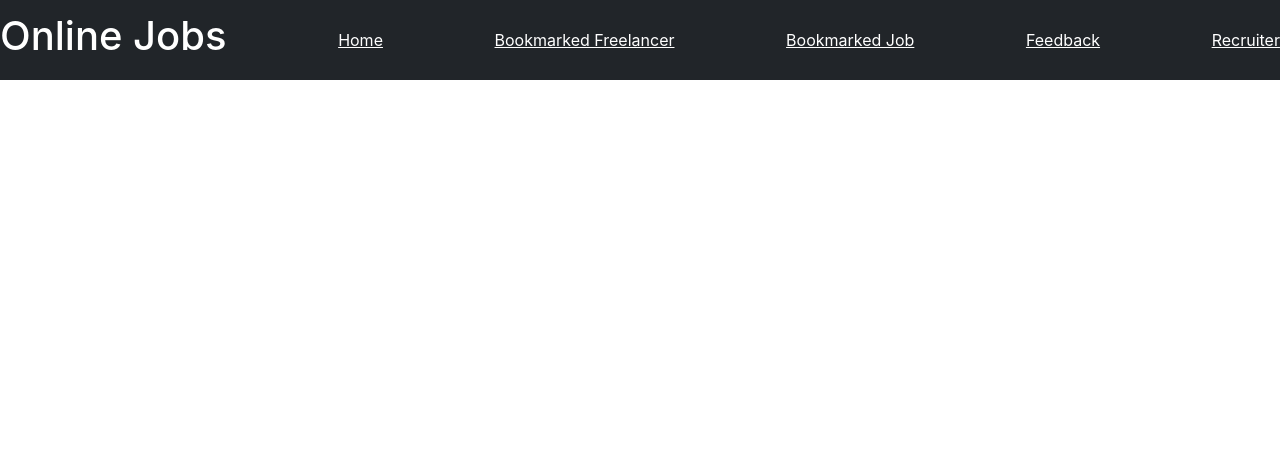
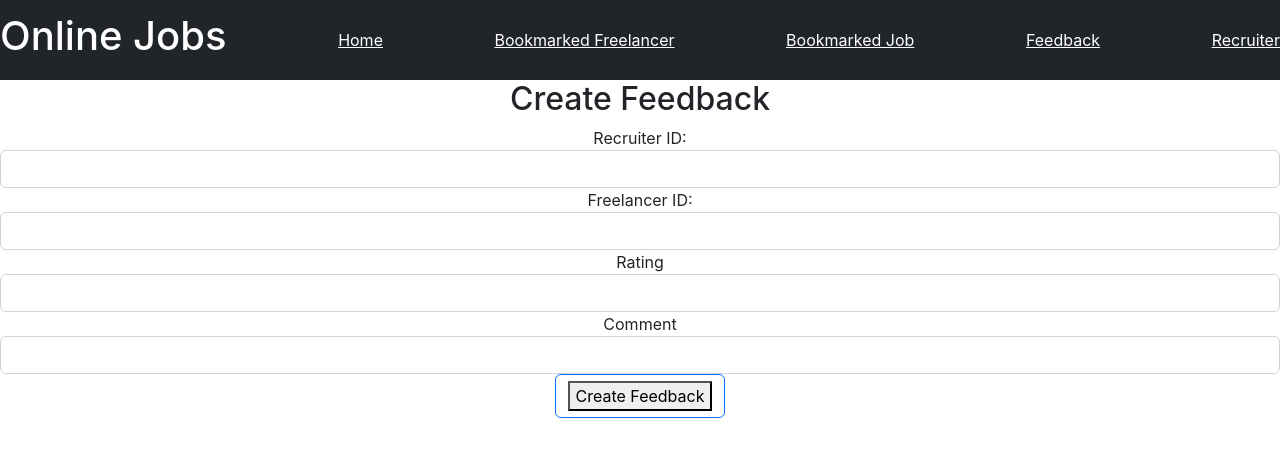
Before and after one commit to Git-Pratik97/online-jobs-new, a React (Create React App) app: page /recruiter/createfeedback in a window 1280 px wide. Shown: the top 456 px of the page. Built offline with nearby package versions, Linux system fonts and the light colour scheme.

Commit message:
added post jobs and create feedback

```diff
--- a/src/App.js
+++ b/src/App.js
@@ -9,6 +9,7 @@ import BookmarkedFreelancerFindBySkill from './components/bookmarked_freelancer/
 import BookmarkedFreelancerRemove from './components/bookmarked_freelancer/BookmarkedFreelancerRemove';
 import PostJob from './components/Job/PostJobs';
 import RecruiterHome from './components/Recruiter/RecruiterHome';
+import CreateFeedback from './components/feedback/createfeedback';
 
 
 
@@ -26,6 +27,7 @@ function App() {
         <Route path='/bookmarked_freelancer/remove' element={<BookmarkedFreelancerRemove/>}/>
         <Route path='/recruiter' element={<RecruiterHome/>}/>
         <Route path='/recruiter/Postjob' element={<PostJob/>}/>
+        <Route path='/recruiter/createfeedback' element={<CreateFeedback/>}/>
       </Routes>
     </div>
     </Router>
--- a/src/components/Job/PostJobs.js
+++ b/src/components/Job/PostJobs.js
@@ -13,7 +13,7 @@ const PostJob= () => {
         },
         onSubmit: (values) => {
             console.log(values);
-            axios.post("http://localhost:8080/jobportal/job/postjob", values)
+            axios.post(`http://localhost:8080/jobportal/job/postjob/${values.freelancerId}/${values.recruiterId}/${values.skillId}`, values)
             .then(resp=>{
                 console.log("Job Added");
                 console.log(resp.data);
@@ -41,7 +41,7 @@ const PostJob= () => {
   return (
     <div className="postJob">
     <h2>Post Job</h2>
-    <div>
+
         <div>
         <form autoComplete="off" onSubmit={formik.handleSubmit}>
           <div className="form-group">
@@ -77,7 +77,6 @@ const PostJob= () => {
         </div>
 
     </div>
-    </div>
 )
 
 }
--- a/src/components/Recruiter/RecruiterHome.js
+++ b/src/components/Recruiter/RecruiterHome.js
@@ -4,8 +4,11 @@ function RecruiterHome() {
   return (
     <div>
         <h2>RecruiterHome</h2>
-        <a href='recruiter/PostJob/'>PostJob</a>
+        <div><a href='recruiter/PostJob/'>PostJob</a></div>
+
+        <div><a href='recruiter/createfeedback'>Create Feedback</a></div>
     </div>
+
   );
 };
 
--- /dev/null
+++ b/src/components/feedback/createfeedback.js
@@ -0,0 +1,80 @@
+import React from 'react'
+import { useFormik } from "formik";
+import axios from 'axios';
+
+const CreateFeedback = () => {
+    const formik = useFormik({
+        initialValues:{
+            recruiterId:'',
+            freelancerId:'',
+            ratings:Number,
+            comment:''
+        },
+        onSubmit: (values) => {
+          console.log(values);
+          axios.post(`http://localhost:8080/jobportal/recruiter/createfeedback/${values.recruiterId}/${values.freelancerId}?rating=${values.ratings}`, values)
+          .then(resp=>{
+              console.log("Feddback Created");
+              console.log(resp.data);
+          }).catch(err=>{
+              console.error(err.response.data);
+         })
+        },
+        validate:(values)=>{
+            let errors={};
+            if(!values.recruiterId){
+              errors.recruiterId="Enter the recruiter Id"
+            }
+            if(!values.freelancerId){
+              errors.freelancerId="Enter the freelancer Id"
+            }
+            if(!values.ratings){
+              errors.ratings="Enter the ratings"
+            }
+            if(!values.comment){
+                errors.comment="Enter comment"
+            }
+            return errors;
+        }
+      })
+
+  return (
+    <div className='createfeedback'>
+        <h2>Create Feedback</h2>
+        <form autoComplete="off" onSubmit={formik.handleSubmit}>
+            <div className="form-group">
+                <label htmlFor="recruiterId">Recruiter ID:</label>
+                <input name="recruiterId" type = "Integer" className="form-control" id="recruiterId" value={formik.values.recruiterId} onChange={formik.handleChange}/>
+                {formik.errors.recruiterId? <div className="errors">{formik.errors.recruiterId}</div> : null}
+            </div>
+
+            <div className="form-group">
+                <label htmlFor="freelancerId">Freelancer ID:</label>
+                <input name="freelancerId" type = "Integer" className="form-control" id="freelancerId" value={formik.values.freelancerId} onChange={formik.handleChange}/>
+                {formik.errors.freelancerId? <div className="errors">{formik.errors.freelancerId}</div> : null}
+            </div>
+
+            <div className="form-group">
+                <label htmlFor="ratings">Rating</label>
+                <input name="ratings" type = "number" className="form-control" id="ratings" max={10} min={0} value={formik.values.ratings} onChange={formik.handleChange}/>
+                {formik.errors.ratings? <div className="errors">{formik.errors.ratings}</div> : null}
+            </div>
+
+            <div className="form-group">
+                <label htmlFor="comment">Comment</label>
+                <input name="comment" type = "string" className="form-control" id="comment" value={formik.values.comment} onChange={formik.handleChange}/>
+                {formik.errors.comment? <div className="errors">{formik.errors.comment}</div> : null}
+            </div>
+
+            <div className="btn btn-outline-primary">
+                <button type="submit" >Create Feedback</button>
+            </div>
+
+        </form>
+
+
+    </div>
+  )
+}
+
+export default CreateFeedback;
```
